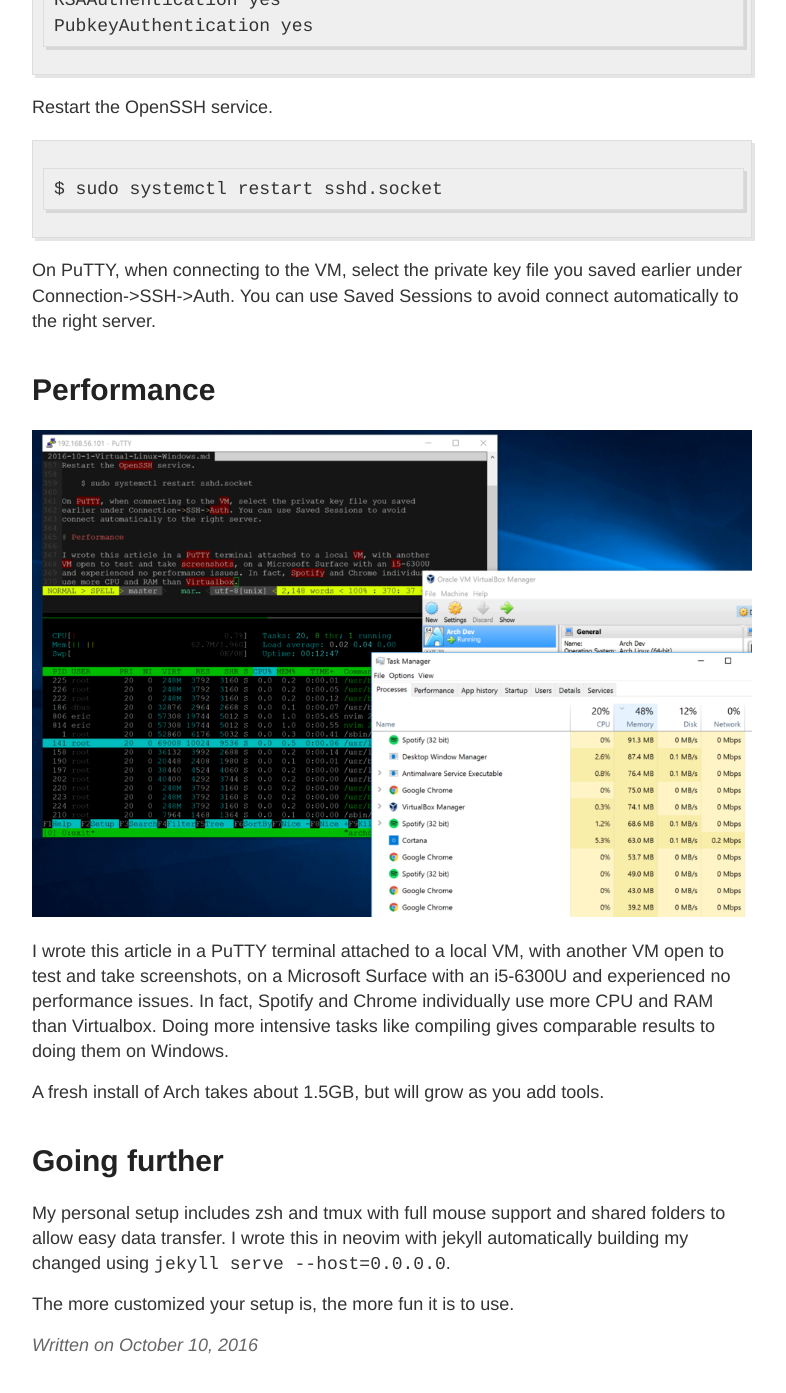
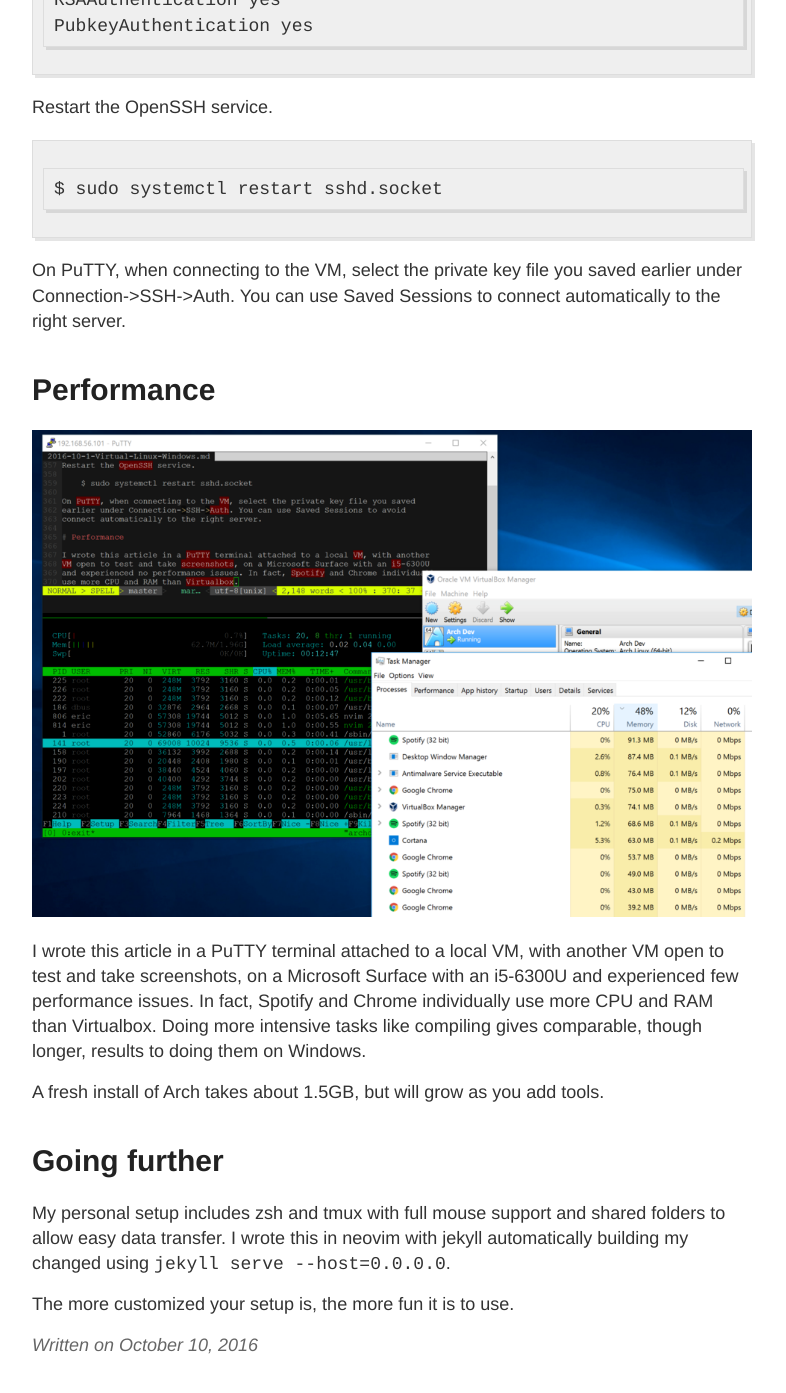
Before and after one commit to 50Wliu/three.github.io, a Jekyll site: the page built from _posts/2016-10-10-Virtual-Linux-Windows.md, in a window 1280 px wide and 1400 px high, scrolled down 10921 px. Shown: the top 1393 px of the window, without its empty margins (248-1034 px from the left). Built offline with Jekyll 4.4.1, drawn with Linux system fonts in a browser that asks for light colours; comment, search, counter and statistics services are not loaded; some of the changed text lies outside the part shown.

Commit message:
Fix wording

```diff
--- a/_posts/2016-10-10-Virtual-Linux-Windows.md
+++ b/_posts/2016-10-10-Virtual-Linux-Windows.md
@@ -244,7 +244,7 @@ Run `ip addr` repeatedly until your assigned an IP.
 You should have three network connections: a loopback (handling localhost),
 and two ethernet connections. To test which is which, write down the IPv4
 addresses of the two non-loopback connections and try to ping each from
-windows.
+Windows.
 
     > REM Run this on Windows cmd!!
     > ping 10.0.2.15
@@ -339,7 +339,7 @@ Restart the OpenSSH service.
     $ sudo systemctl restart sshd.socket
 
 On PuTTY, when connecting to the VM, select the private key file you saved
-earlier under Connection->SSH->Auth. You can use Saved Sessions to avoid
+earlier under Connection->SSH->Auth. You can use Saved Sessions to
 connect automatically to the right server.
 
 # Performance
@@ -348,9 +348,9 @@ connect automatically to the right server.
 
 I wrote this article in a PuTTY terminal attached to a local VM, with another
 VM open to test and take screenshots, on a Microsoft Surface with an i5-6300U
-and experienced no performance issues. In fact, Spotify and Chrome individually
+and experienced few performance issues. In fact, Spotify and Chrome individually
 use more CPU and RAM than Virtualbox. Doing more intensive tasks like compiling
-gives comparable results to doing them on Windows.
+gives comparable, though longer, results to doing them on Windows.
 
 A fresh install of Arch takes about 1.5GB, but will grow as you add tools.
 
```
